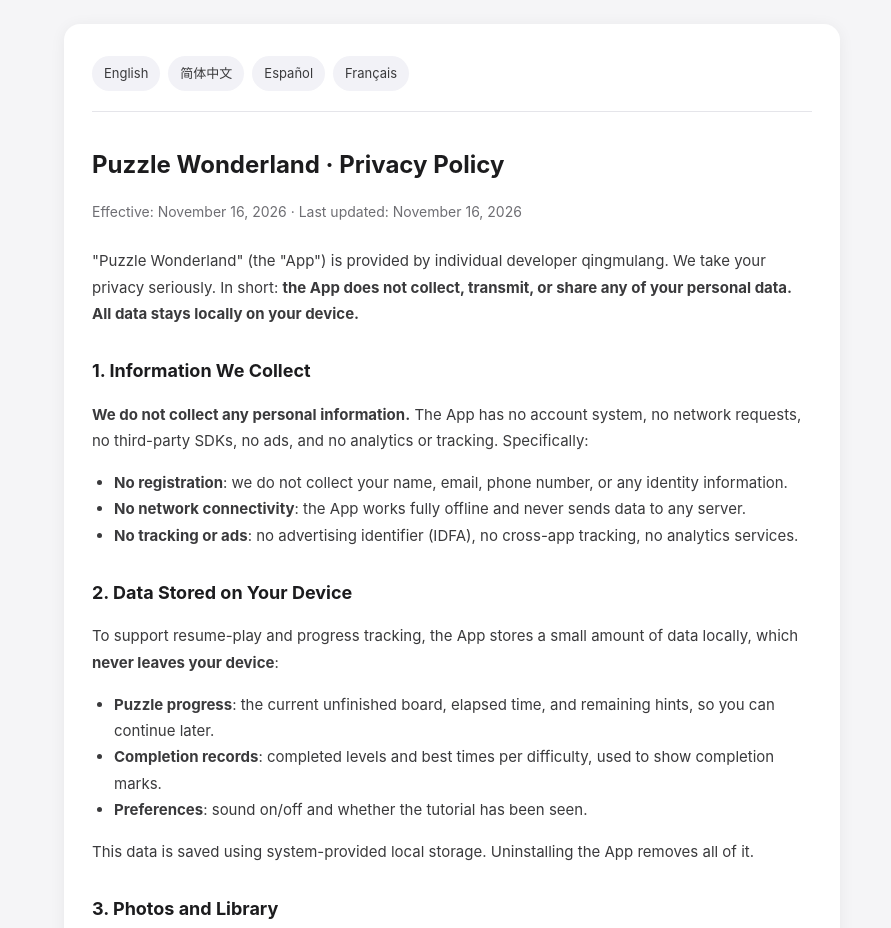
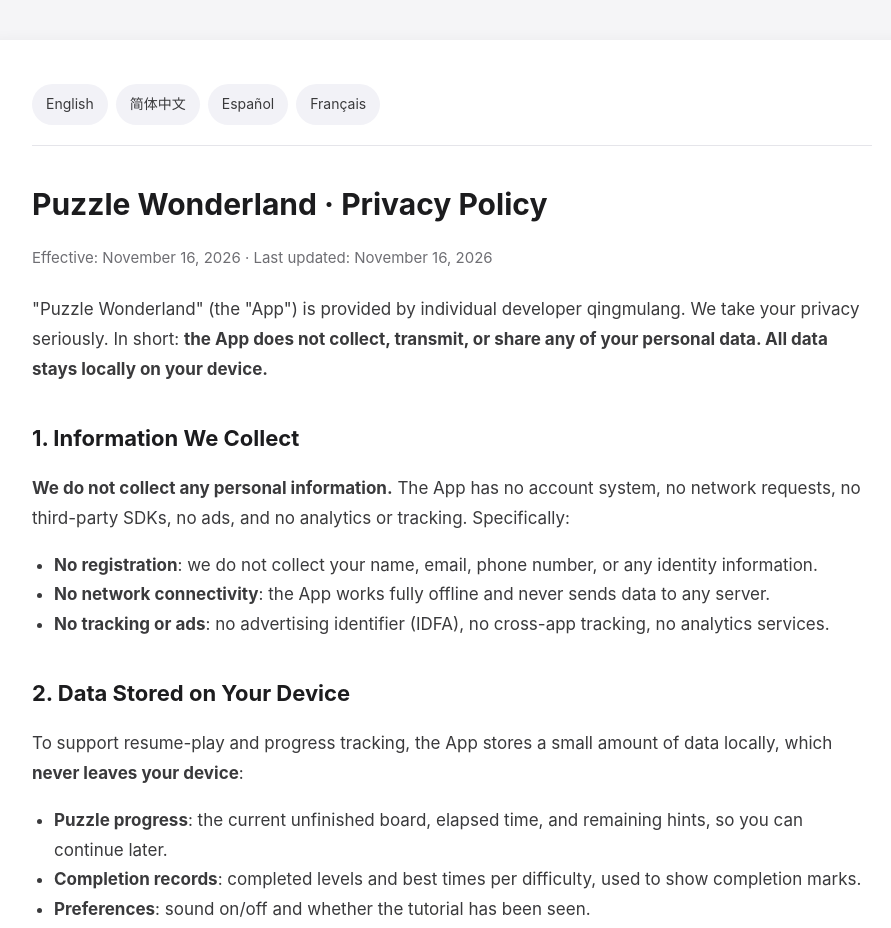
Before and after one commit to qingmulang/qingmulang.github.io, a plain HTML site: page index.html in a window 1280 px wide. Shown: the top 928 px of the page, without its empty margins (188-1079 px from the left). Drawn offline with Linux system fonts and the light colour scheme.

Commit message:
update index.html

```diff
--- a/index.html
+++ b/index.html
@@ -24,6 +24,20 @@
   .lang { padding-top: 4px; }
   .lang + .lang { border-top: 1px solid #e5e5ea; margin-top: 44px; padding-top: 8px; }
   :target { scroll-margin-top: 16px; }
+
+  /* iPad / 桌面：iOS 系统里 iPad 的视距比 iPhone 远约 10cm，同一 15px 正文在平板上
+     张角更小、明显"偏小"。按 Apple 自家网页的排版惯例，宽视口把正文提到 17px、
+     标题同步升一档，卡片略微加宽并用更舒展的内边距，长文阅读不显局促。
+     手机（<700px）完全不受影响，保持原 15px。 */
+  @media (min-width: 700px) {
+    body { padding: 40px 24px; }
+    .card { max-width: 840px; padding: 44px 48px; }
+    h1 { font-size: 30px; }
+    h2 { font-size: 22px; margin: 34px 0 10px; }
+    .meta { font-size: 15px; }
+    p, li { font-size: 17px; }
+    .lang-nav a { font-size: 14px; padding: 8px 14px; }
+  }
 </style>
 </head>
 <body>
```
